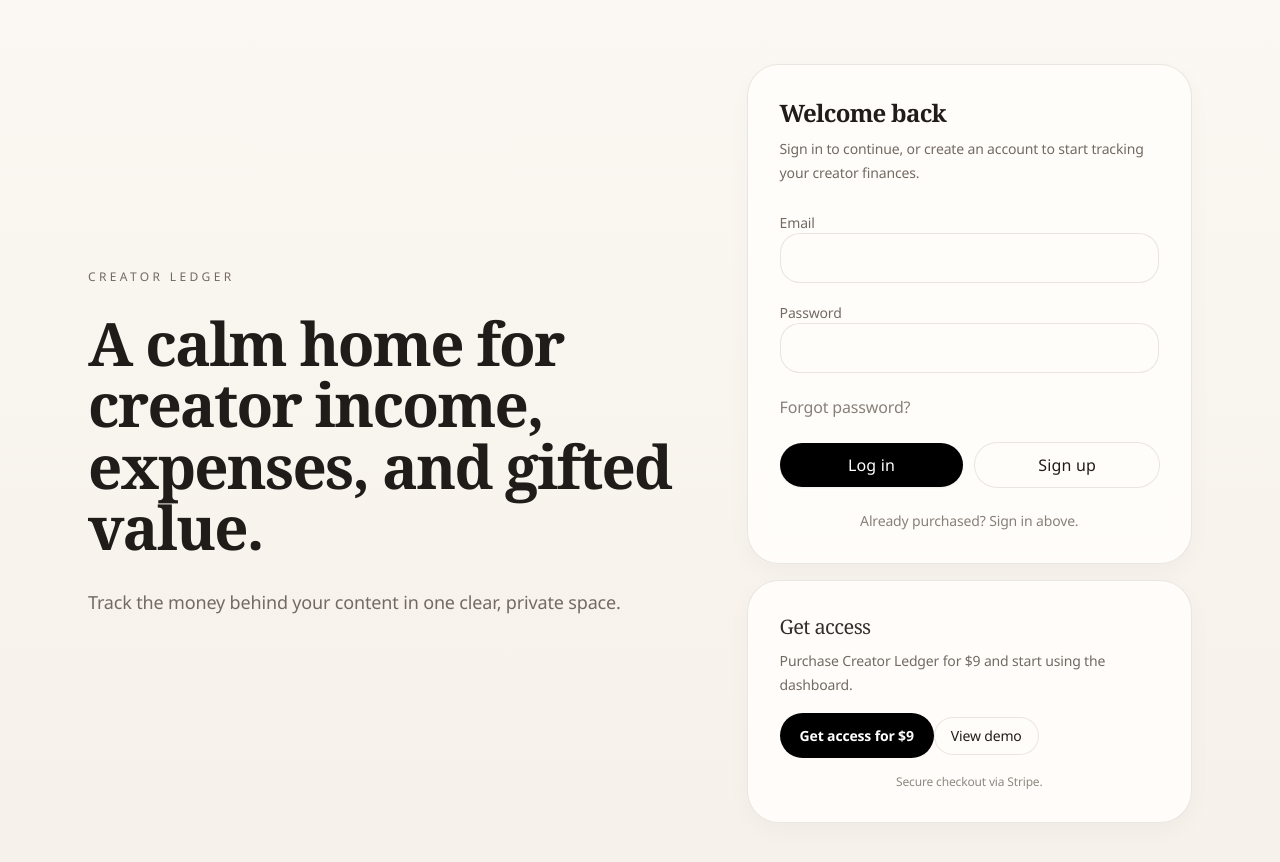
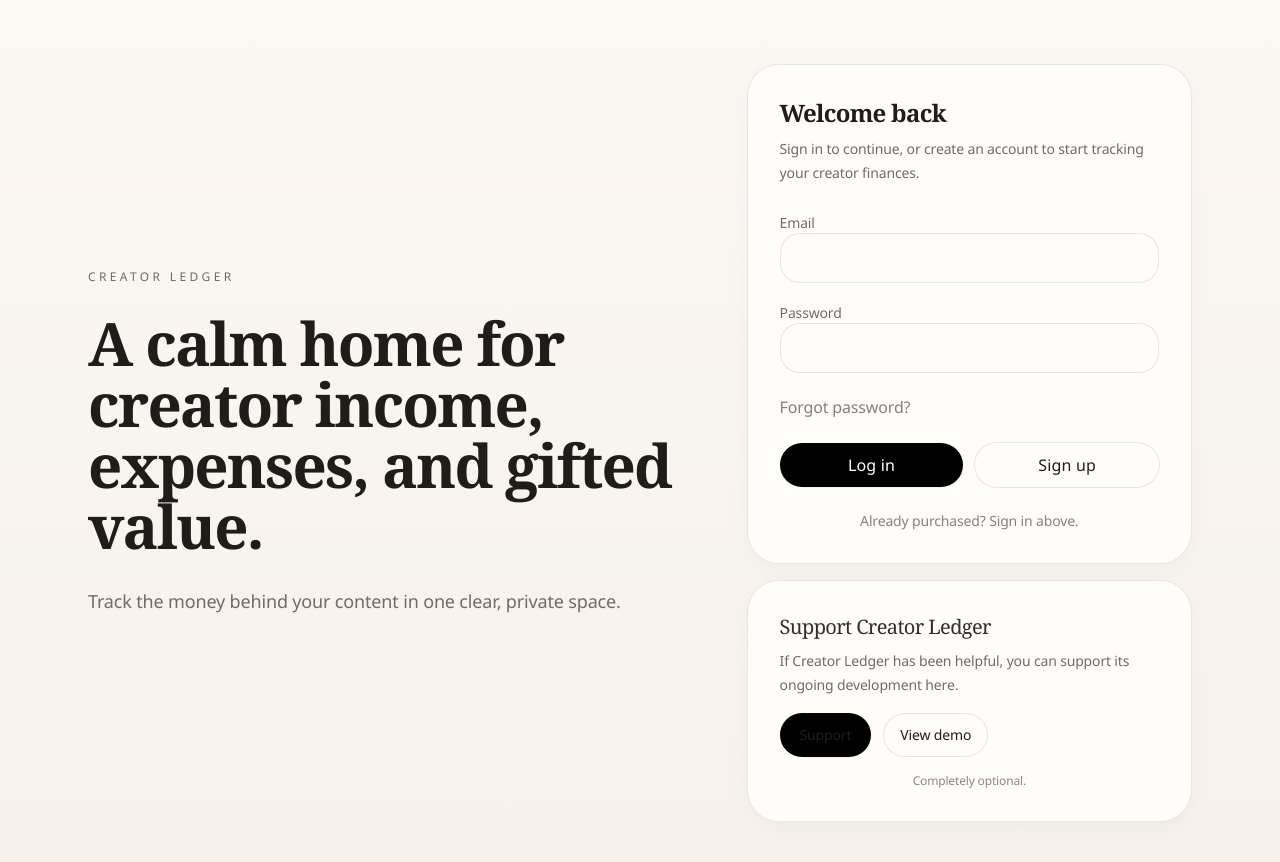
Before and after one commit to sleepingbeautytravels/creator-ledger, a Next.js app: page /auth in a window 1280 px wide. Shown: the top 862 px of the page. Built offline with nearby package versions, Linux system fonts and the light colour scheme; no server answers.

Commit message:
replace stripe hard sell with buy me a coffee support card

```diff
--- a/app/(auth)/auth/page.tsx
+++ b/app/(auth)/auth/page.tsx
@@ -28,40 +28,33 @@
 
           <Card className="space-y-4">
             <div className="space-y-2">
-              <h2 className="text-xl font-medium text-[color:rgba(32,28,26,0.92)]">Get access</h2>
+              <h2 className="text-xl font-medium text-[color:rgba(32,28,26,0.92)]">
+                Support Creator Ledger
+              </h2>
               <p className="max-w-md text-sm leading-6 text-[var(--muted)]">
-                Purchase Creator Ledger for $9 and start using the dashboard.
+                If Creator Ledger has been helpful, you can support its ongoing development here.
               </p>
             </div>
 
+            <div className="flex flex-col gap-3 sm:flex-row">
               <a
-              href="https://buy.stripe.com/28E9AT0143GneVn43J2VG00"
+                href="https://buymeacoffee.com/sleepingbeautytravels"
                 target="_blank"
                 rel="noreferrer"
-              style={{
-                display: "inline-flex",
-                alignItems: "center",
-                justifyContent: "center",
-                backgroundColor: "#000000",
-                color: "#ffffff",
-                padding: "12px 20px",
-                borderRadius: "9999px",
-                fontWeight: 600,
-                fontSize: "14px",
-                textDecoration: "none"
-              }}
+                className="inline-flex items-center justify-center rounded-full bg-black px-5 py-3 text-sm font-medium text-white no-underline shadow-[0_1px_2px_rgba(32,28,26,0.06)] transition-[background-color,box-shadow] duration-300 ease-out hover:bg-[#1a1a1a] hover:shadow-[0_8px_20px_rgba(32,24,16,0.08)]"
               >
-              Get access for $9
+                Support
               </a>
 
               <a
                 href="/demo"
-              className="inline-flex items-center justify-center self-start rounded-full border border-[var(--border)] bg-[var(--surface-strong)] px-4 py-2 text-sm text-[var(--foreground)] no-underline transition duration-200 hover:bg-white"
+                className="inline-flex items-center justify-center rounded-full border border-[var(--border)] bg-[var(--surface-strong)] px-4 py-2 text-sm text-[var(--foreground)] no-underline transition duration-200 hover:bg-white"
               >
                 View demo
               </a>
+            </div>
 
-            <p className="text-center text-xs text-[var(--muted)]/80">Secure checkout via Stripe.</p>
+            <p className="text-center text-xs text-[var(--muted)]/80">Completely optional.</p>
           </Card>
         </div>
       </div>
```
Lines whose indentation alone changed are shown as unchanged.
